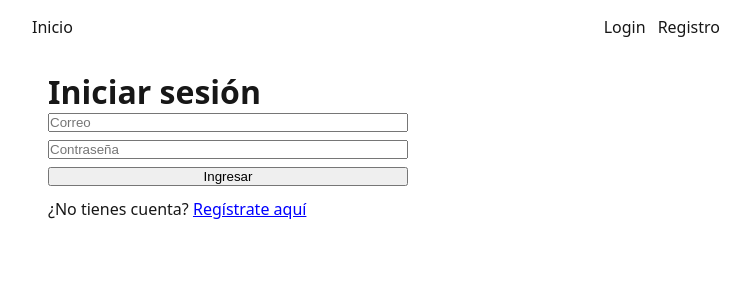
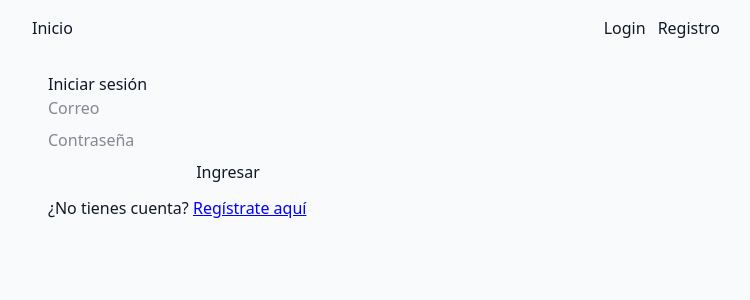
Before and after one commit to eliam-villegas/safe-tasks, a Next.js app in the folder apps/web/: page /login in a window 1280 px wide. Shown: the top 300 px of the page, without its empty margins (264-1014 px from the left). Built offline with nearby package versions, Linux system fonts and the light colour scheme; no server answers.

Commit message:
Configuración global de estilos con Tailwind Se añade el import de tailwind en la config global y se definen las utilidades personalizadas, adicionalmente se eliminan estilos anteriores para dar pie a los nuevos con tailwind.

```diff
--- a/apps/web/app/globals.css
+++ b/apps/web/app/globals.css
@@ -1,42 +1,19 @@
-:root {
-  --background: #ffffff;
-  --foreground: #171717;
+@import "tailwindcss";
+
+@layer components {
+    .container-page { @apply max-w-3xl mx-auto p-4; }
+    .card { @apply bg-white rounded-2xl shadow p-6; }
+    .btn { @apply inline-flex items-center justify-center rounded-md px-3 py-2 text-sm font-medium bg-black text-white hover:opacity-90 disabled:opacity-50; }
+    .btn-secondary { @apply inline-flex items-center justify-center rounded-md px-3 py-2 text-sm font-medium bg-gray-100 text-gray-900 hover:bg-gray-200; }
+    .input { @apply w-full rounded-md border border-gray-300 px-3 py-2 outline-none focus:ring-2 focus:ring-blue-200; }
+    .select { @apply rounded-md border border-gray-300 px-2 py-2 outline-none focus:ring-2 focus:ring-blue-200; }
+    .muted { @apply text-sm text-gray-500; }
+    .navlink { @apply px-3 py-2 rounded-md text-sm text-gray-700 hover:bg-gray-100 hover:text-gray-900 transition; }
+    .navlink-active { @apply bg-gray-200 text-gray-900; }
+
 }
 
-@media (prefers-color-scheme: dark) {
-  :root {
-    --background: #0a0a0a;
-    --foreground: #ededed;
-  }
-}
+body { @apply bg-gray-50 text-gray-900; }
 
-html,
-body {
-  max-width: 100vw;
-  overflow-x: hidden;
-}
-
-body {
-  color: var(--foreground);
-  background: var(--background);
-  font-family: Arial, Helvetica, sans-serif;
-  -webkit-font-smoothing: antialiased;
-  -moz-osx-font-smoothing: grayscale;
-}
-
-* {
-  box-sizing: border-box;
-  padding: 0;
-  margin: 0;
-}
-
-a {
-  color: inherit;
-  text-decoration: none;
-}
-
-@media (prefers-color-scheme: dark) {
-  html {
-    color-scheme: dark;
-  }
-}
+* { box-sizing: border-box; }
+a { text-decoration: none; color: inherit; }
```
